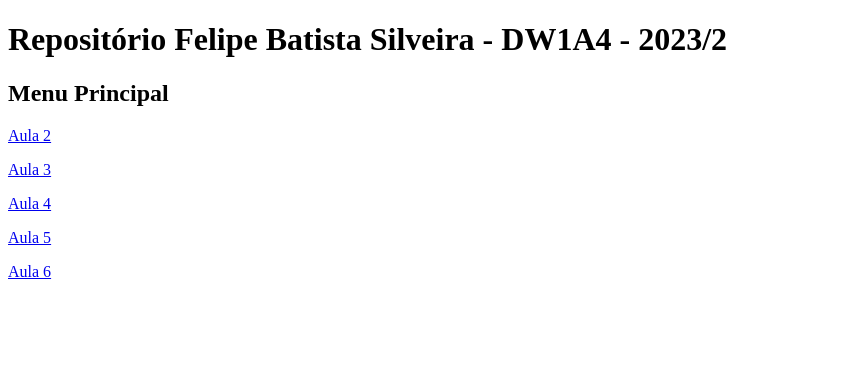
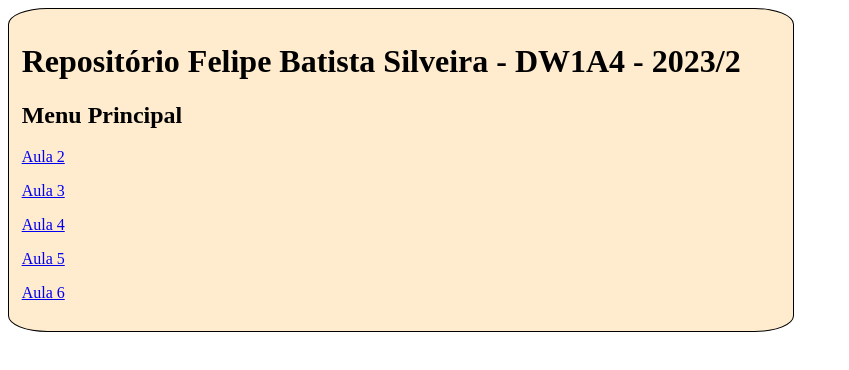
Before and after one commit to flpsilveira/DW1A4-2023-FelipeSilveira, a plain HTML site: page index.html in a window 1280 px wide. Shown: the whole page, without its empty margins (0-849 px from the left). Drawn offline with Linux system fonts and the light colour scheme.

Commit message:
Update index.html
Colocando estilo no menu

```diff
--- a/index.html
+++ b/index.html
@@ -5,8 +5,21 @@
     <meta http-equiv="X-UA-Compatible" content="IE=edge">
     <meta name="viewport" content="width=device-width, initial-scale=1.0">
     <title>Menu principal</title>
+<style>
+    #menu{
+        border-radius: 5%;
+        background-color: blanchedalmond;
+        padding: 1%;
+        border: solid 1px black ;
+        width:60%;
+    }
+</style>
+
+
 </head>
 <body>
+
+    <div id="menu">
     <h1>Repositório Felipe Batista Silveira - DW1A4 - 2023/2</h1>
     <h2>Menu Principal</h2>
 
@@ -39,7 +52,7 @@
            Aula 6
         </a>
     </p>
-
+</div>
 
 </body>
 </html>
```
